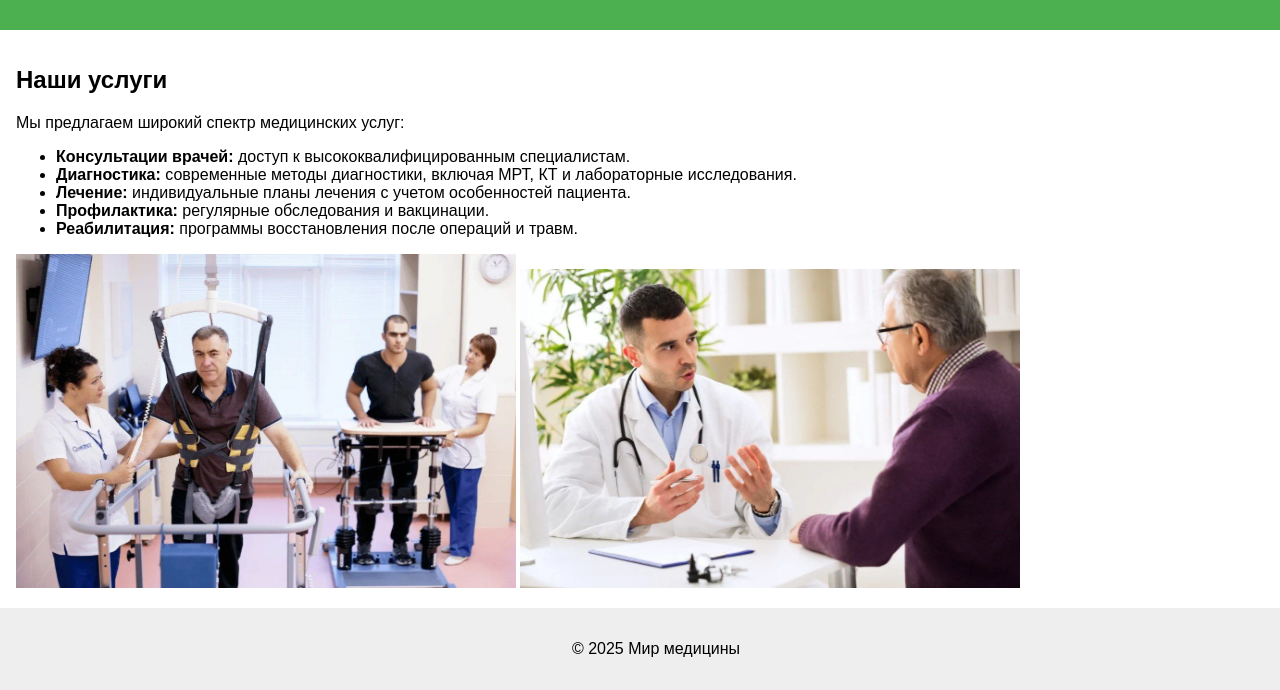
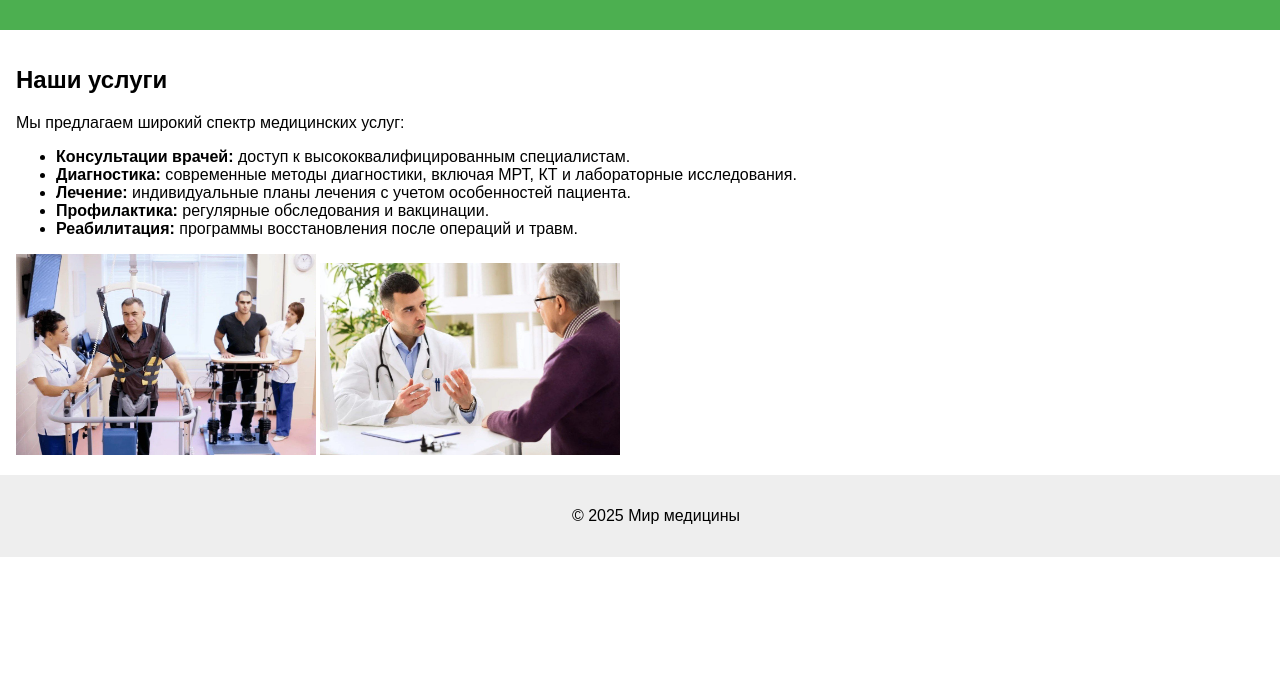
Before and after one commit to lamparik/medik.info.gomel, a plain HTML site: page services.html in a window 1280 px wide. Shown: the part 116-806 px from the top of the page. Drawn offline with Linux system fonts and the light colour scheme.

Commit message:
Update services.html

```diff
--- a/services.html
+++ b/services.html
@@ -30,8 +30,8 @@
             <li><strong>Реабилитация:</strong> программы восстановления после операций и травм.</li>
         </ul>
         <section>
-            <img src="помощь2.jpg" alt="Медицинские услуги" width="500">
-            <img src="помощь1.jpg" alt="Медицинские услуги" width="500">
+            <img src="помощь2.jpg" alt="Медицинские услуги" width="300">
+            <img src="помощь1.jpg" alt="Медицинские услуги" width="300">
         </section>
     </main>
     <footer>
```
